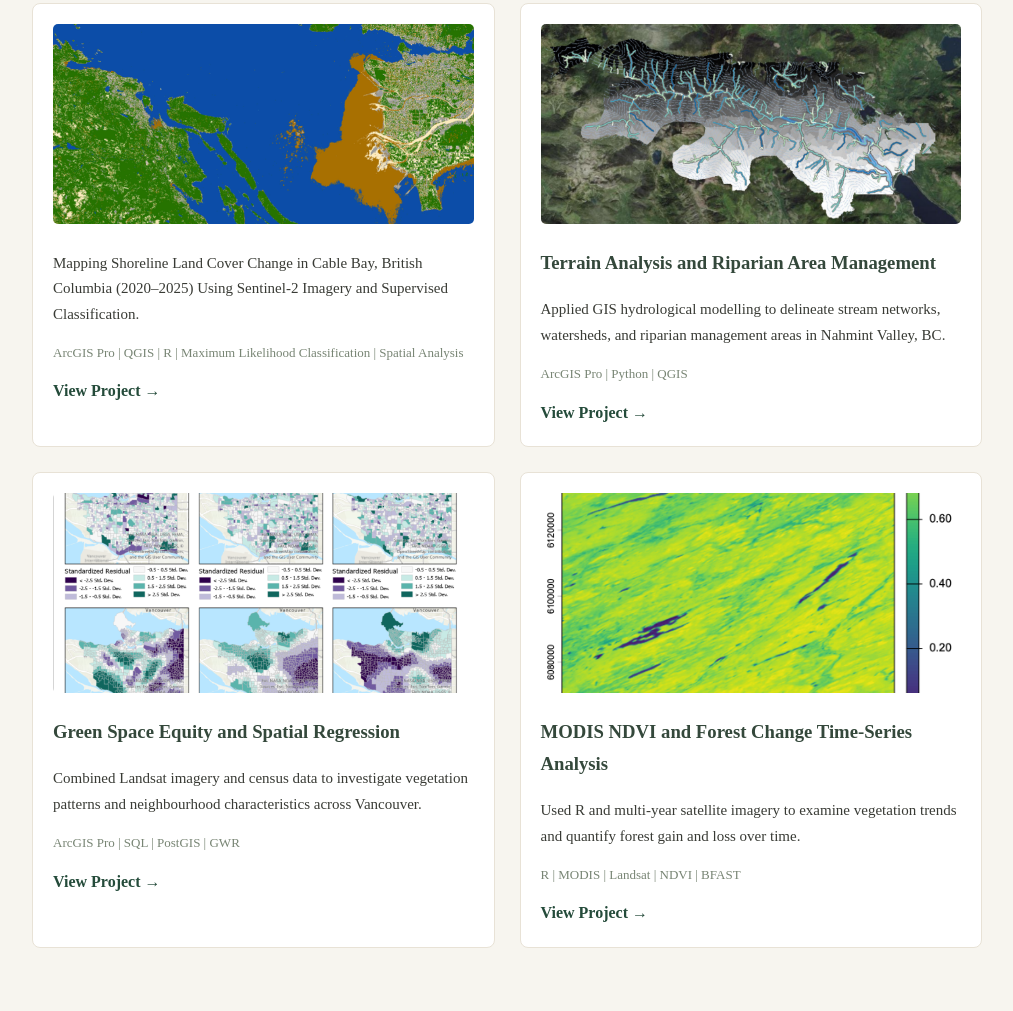
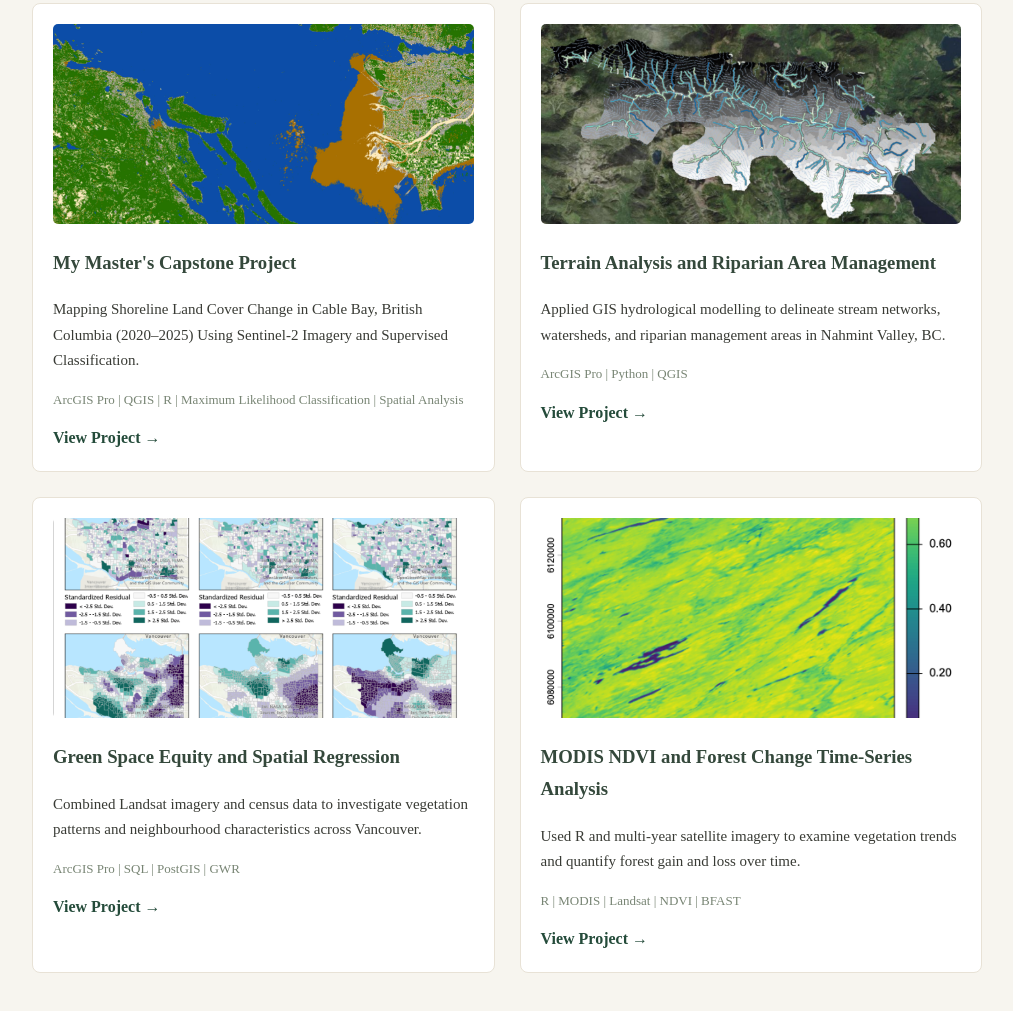
Before and after one commit to gracelush3/gracelush3.github.io, a plain HTML site: page index.html in a window 1280 px wide. Shown: the part 1460-2471 px from the top of the page, without its empty margins (133-1146 px from the left). Drawn offline with Linux system fonts and the light colour scheme.

Commit message:
Update project title in index.html

```diff
--- a/index.html
+++ b/index.html
@@ -285,7 +285,7 @@
                 <img src="capstone_cover.png"
                      alt="Masters Capstone">
 
-                <h3></h3>
+                <h3>My Master's Capstone Project</h3>
 
                 <p>
                     Mapping Shoreline Land Cover Change in Cable Bay,
```
